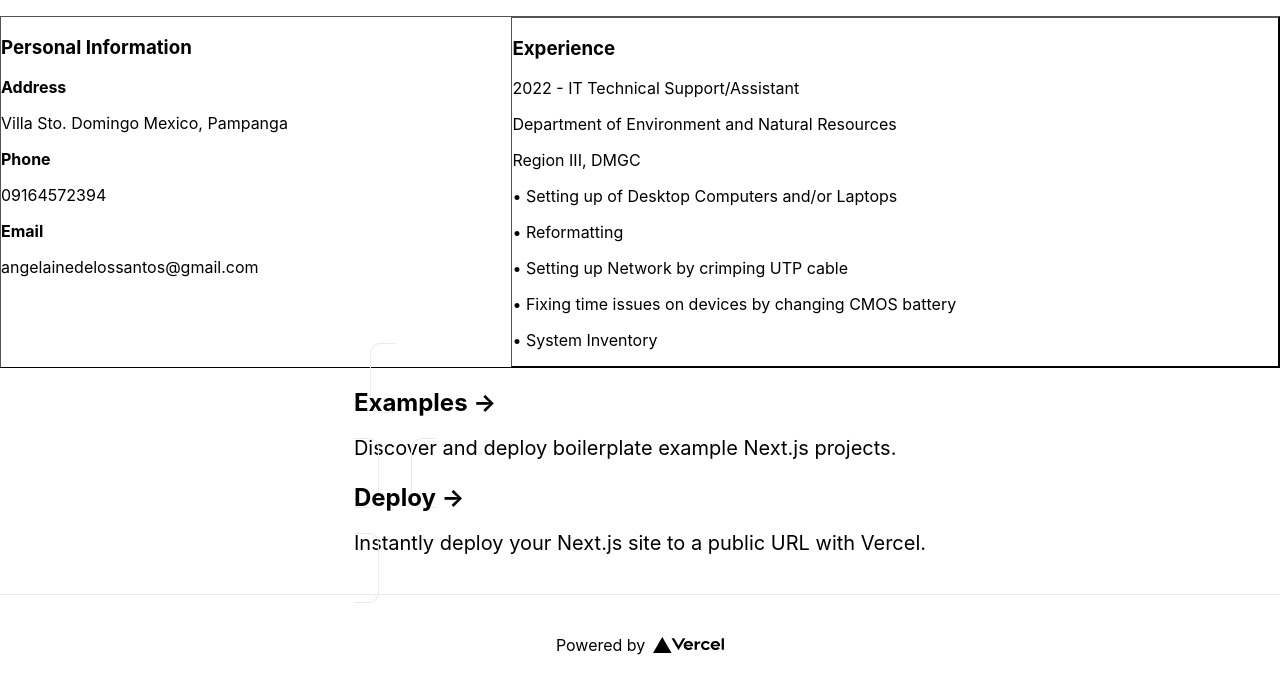
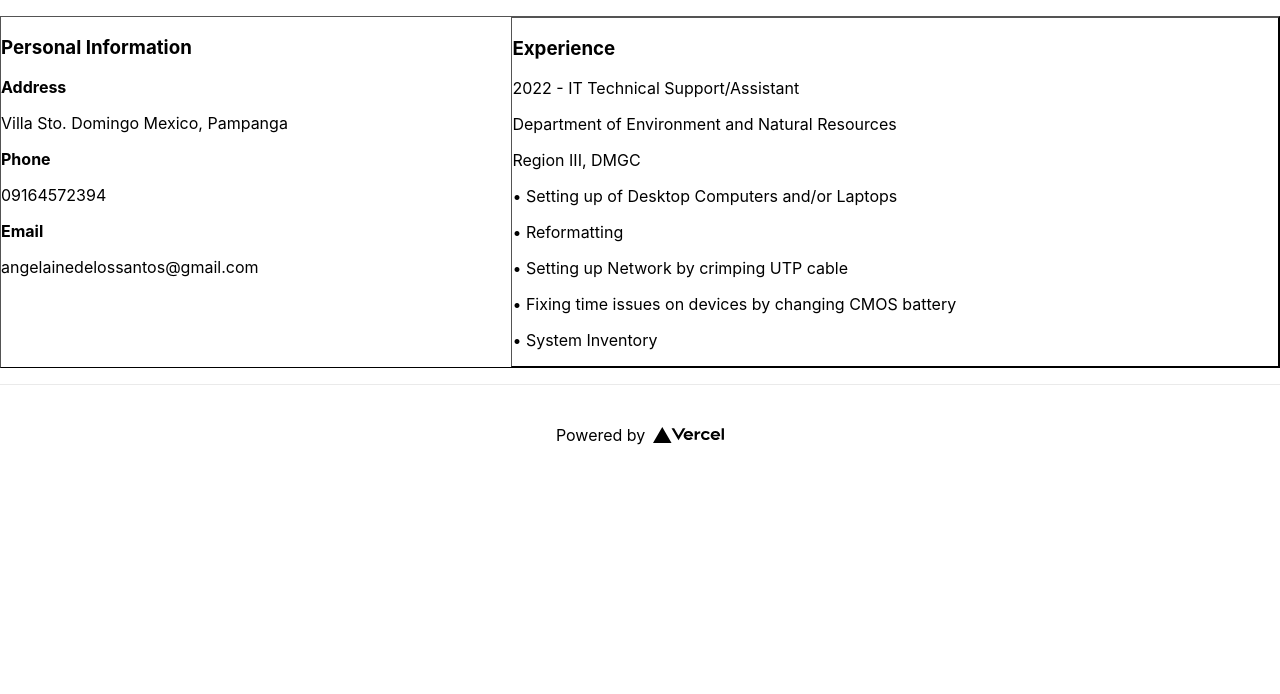
Before and after one commit to imocakes/sampleocakes, a Next.js app: page / in a window 1280 px wide. Shown: the top 694 px of the page. Built offline with nearby package versions, Linux system fonts and the light colour scheme.

Commit message:
fifth commit

```diff
--- a/pages/index.js
+++ b/pages/index.js
@@ -42,25 +42,7 @@
           </rowColumn2>
         </div>
 
-        <div>
-          <a
-            href="https://github.com/vercel/next.js/tree/master/examples"
-            className="card"
-          >
-            <h3>Examples &rarr;</h3>
-            <p>Discover and deploy boilerplate example Next.js projects.</p>
-          </a>
 
-          <a
-            href="https://vercel.com/import?filter=next.js&utm_source=create-next-app&utm_medium=default-template&utm_campaign=create-next-app"
-            className="card"
-          >
-            <h3>Deploy &rarr;</h3>
-            <p>
-              Instantly deploy your Next.js site to a public URL with Vercel.
-            </p>
-          </a>
-        </div>
       </main>
 
       <footer>
```
